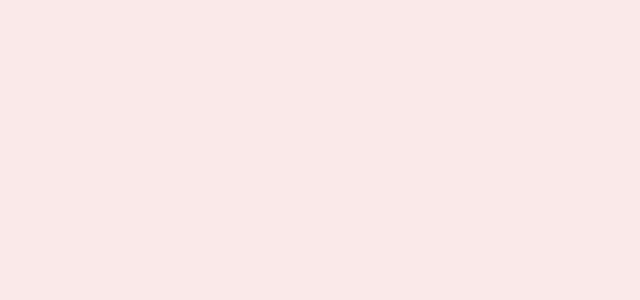
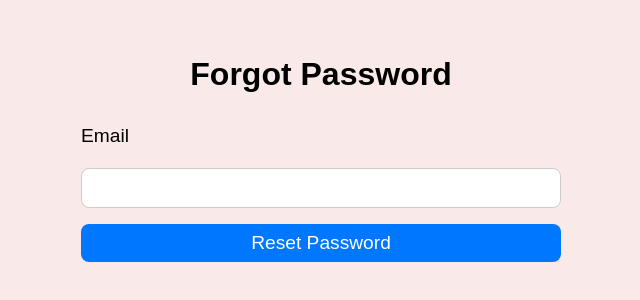
Before and after one commit to yogita03/Expense_Tracker, a React (Create React App) app: page /forgot-password in a window 1280 px wide. Before the commit this address had no page. Shown: the part 254-554 px from the top of the page, without its empty margins (319-959 px from the left). Built offline with nearby package versions, Linux system fonts and the light colour scheme.

Commit message:
Forgot Password Page

```diff
--- a/src/App.js
+++ b/src/App.js
@@ -2,12 +2,14 @@ import SignupForm from "./components/loginSignUp/signUpForm";
 import { Route, Routes } from "react-router-dom";
 import Home from "./components/Pages/HomePage/Home";
 import ProfilePage from "./components/Pages/ProfilePage/Profile";
+import ForgotPassword from "./components/loginSignUp/ForgotPassword";
 function App() {
 
   return (
     <div>
       <Routes>
        <Route path="/" element={<SignupForm/>}></Route>
+       <Route path="/forgot-password" element={<ForgotPassword/>}></Route>
        <Route path="/home/:idToken" element={<Home/>}></Route>
        <Route path="/profile/:idToken" element={<ProfilePage/>}></Route>
       </Routes>
--- /dev/null
+++ b/src/components/loginSignUp/ForgotPassword.css
@@ -0,0 +1,48 @@
+.forgot-password-container {
+    display: flex;
+    flex-direction: column;
+    align-items: center;
+    justify-content: center;
+    height: 100vh;
+  }
+
+  h2 {
+    font-size: 2rem;
+    margin-bottom: 2rem;
+  }
+
+  form {
+    display: flex;
+    flex-direction: column;
+    gap: 1rem;
+    width: 100%;
+    max-width: 30rem;
+  }
+
+  label {
+    font-size: 1.2rem;
+  }
+
+  input {
+    padding: 0.5rem;
+    font-size: 1.2rem;
+    border-radius: 0.5rem;
+    border: none;
+    border: 1px solid #ccc;
+  }
+
+  button[type="submit"] {
+    background-color: #0077ff;
+    color: #fff;
+    padding: 0.5rem 1rem;
+    font-size: 1.2rem;
+    border-radius: 0.5rem;
+    border: none;
+    cursor: pointer;
+  }
+
+  .message {
+    margin-top: 1rem;
+    font-size: 1.2rem;
+    text-align: center;
+  }
--- /dev/null
+++ b/src/components/loginSignUp/ForgotPassword.js
@@ -0,0 +1,57 @@
+import { useState } from "react";
+import './ForgotPassword.css'
+
+async function sendPasswordResetEmail(email , success) {
+    try {
+      const response = await fetch('https://identitytoolkit.googleapis.com/v1/accounts:sendOobCode?key=AIzaSyAqNA5ClPBgJeYQk3i4zj5fu95sP7Wvvmw', {
+        method: 'POST',
+        headers: {
+          'Content-Type': 'application/json'
+        },
+        body: JSON.stringify({
+          requestType: 'PASSWORD_RESET',
+          email: email
+        })
+      });
+      const data = await response.json();
+      console.log(data)
+      if (response.ok) {
+        success('A password reset link has been sent to your email.Please check spam folder also')
+      } else {
+        throw new Error('Send password reset email failed');
+      }
+    } catch (error) {
+        success(error)
+    }
+  }
+
+
+
+function ForgotPassword() {
+  const [email, setEmail] = useState("");
+  const [message, setMessage] = useState(null);
+
+  const handleResetPassword = async (event) => {
+    event.preventDefault();
+    sendPasswordResetEmail(email,setMessage)
+  };
+
+  return (
+    <div className="forgot-password-container">
+      <h2>Forgot Password</h2>
+      <form onSubmit={handleResetPassword}>
+        <label htmlFor="email">Email</label>
+        <input
+          type="email"
+          id="email"
+          name="email"
+          value={email}
+          onChange={(event) => setEmail(event.target.value)}
+        />
+        <button type="submit">Reset Password</button>
+      </form>
+      {message && <p className="message">{message}</p>}
+    </div>
+  );
+}
+export default ForgotPassword;
--- a/src/components/loginSignUp/signUpForm.css
+++ b/src/components/loginSignUp/signUpForm.css
@@ -9,6 +9,7 @@
   display: flex;
   flex-direction: column;
   margin-bottom: 10px;
+  font-size: medium;
 }
 
 .signup-form input {
@@ -102,3 +103,17 @@
   background-color: #eff5fa;
   cursor: pointer;
 }
+.forgot-password {
+  font-size: 14px;
+  color: #555;
+  margin-top: 10px;
+}
+
+.forgot-password a {
+  color: #0077ff;
+  text-decoration: none;
+}
+
+.forgot-password a:hover {
+  text-decoration: underline;
+}
--- a/src/components/loginSignUp/signUpForm.js
+++ b/src/components/loginSignUp/signUpForm.js
@@ -2,7 +2,7 @@ import React, { useContext, useState } from "react";
 import "./signUpForm.css";
 import { useNavigate } from "react-router-dom";
 import { AppContext } from "../Contexts/AppContext";
-async function signUp(signupData, isLogIn , Actions ) {
+async function signUp(signupData, isLogIn, Actions) {
   let url =
     "https://identitytoolkit.googleapis.com/v1/accounts:signUp?key=AIzaSyAqNA5ClPBgJeYQk3i4zj5fu95sP7Wvvmw";
   if (isLogIn) {
@@ -21,20 +21,19 @@ async function signUp(signupData, isLogIn , Actions ) {
     if (data.error) {
       alert(data.error.message);
       // console.log(data.error.message)
-    }else{
-      if(data.registered){
-       Actions.navto(`/home/${data.idToken}`)
-       Actions.context.setIsLoggedIn(true)
-       Actions.context.setEmail(data.email)
-       Actions.context.setDisplayName(data.displayName)
-       Actions.context.setDisplayImage(data.profilePicture)
-       Actions.context.setidToken(data.idToken)
-       localStorage.setItem('idToken' , data.idToken)
-       console.log(data)
-      }else{
-        Actions.setIsLogin(true)
+    } else {
+      if (data.registered) {
+        Actions.navto(`/home/${data.idToken}`);
+        Actions.context.setIsLoggedIn(true);
+        Actions.context.setEmail(data.email);
+        Actions.context.setDisplayName(data.displayName);
+        Actions.context.setDisplayImage(data.profilePicture);
+        Actions.context.setidToken(data.idToken);
+        localStorage.setItem("idToken", data.idToken);
+        console.log(data);
+      } else {
+        Actions.setIsLogin(true);
       }
-
     }
 
     console.log(data); // contains the Firebase ID token, refresh token, and other user data
@@ -49,8 +48,7 @@ function SignupForm(props) {
   const [confirmPassword, setConfirmPassword] = useState("");
   const [isLogIn, setIsLogin] = useState(false);
   const navto = useNavigate();
-  const ctx = useContext(AppContext)
-
+  const ctx = useContext(AppContext);
 
   const handleSubmit = (event) => {
     event.preventDefault();
@@ -60,15 +58,15 @@ function SignupForm(props) {
       returnSecureToken: true,
     };
 
-    const actions = {navto:navto, context:ctx , setIsLogin:setIsLogin}
+    const actions = { navto: navto, context: ctx, setIsLogin: setIsLogin };
     if (isLogIn) {
-      signUp(userDetails, isLogIn , actions);
+      signUp(userDetails, isLogIn, actions);
       setEmail("");
       setPassword("");
       setConfirmPassword("");
     } else {
       if (password === confirmPassword) {
-        signUp(userDetails, isLogIn , actions);
+        signUp(userDetails, isLogIn, actions);
       } else {
         alert("password mismatch");
       }
@@ -115,11 +113,18 @@ function SignupForm(props) {
         )}
         <button type="submit">{`${isLogIn ? "Login" : "Sign Up"}`}</button>
       </form>
+      {isLogIn ? (
+        <p class="forgot-password">
+          <a href="/forgot-password">Forgot password?</a>
+        </p>
+      ) : (
+        ""
+      )}
       <button className="login-card" onClick={handleLoginClick}>
-          <p className="login-text">{`${
-            isLogIn ? "Create New Account" : "Already Have An Account ? Login"
-          }`}</p>
-        </button>
+        <p className="login-text">{`${
+          isLogIn ? "Create New Account" : "Already Have An Account ? Login"
+        }`}</p>
+      </button>
     </div>
   );
 }
```
